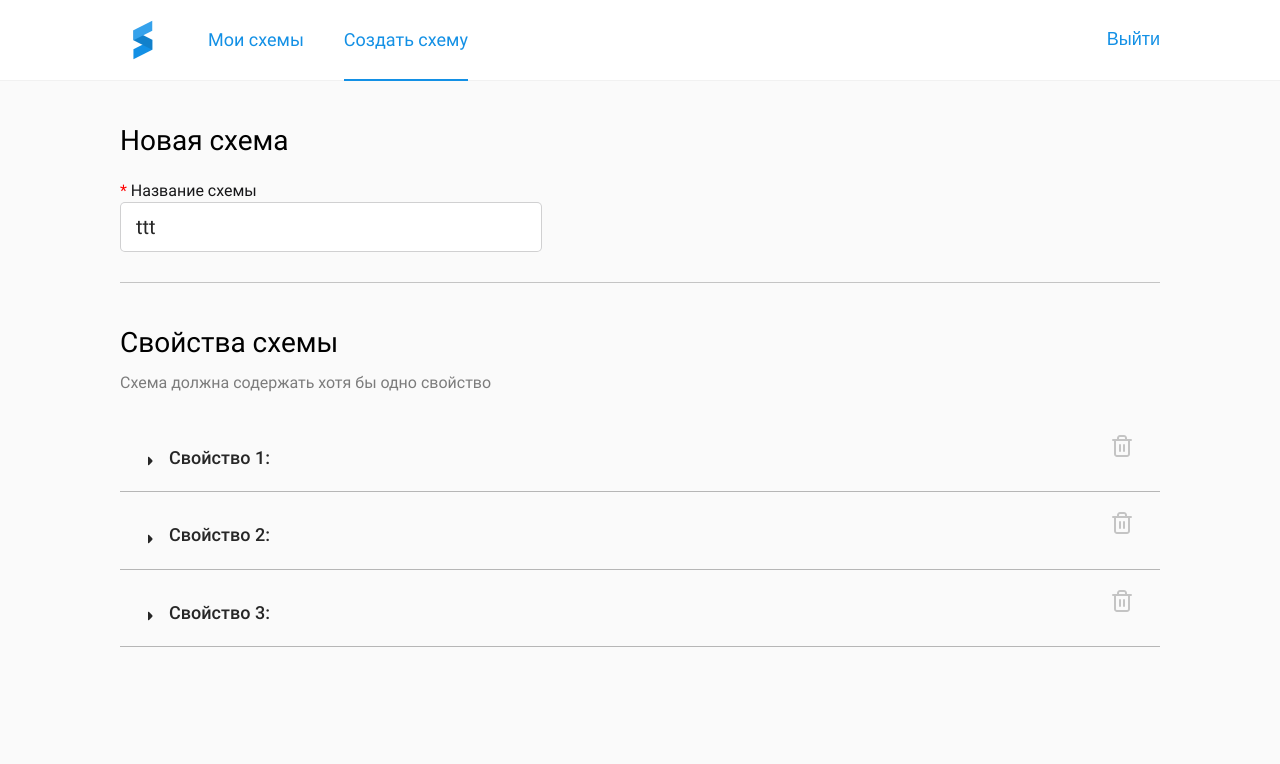
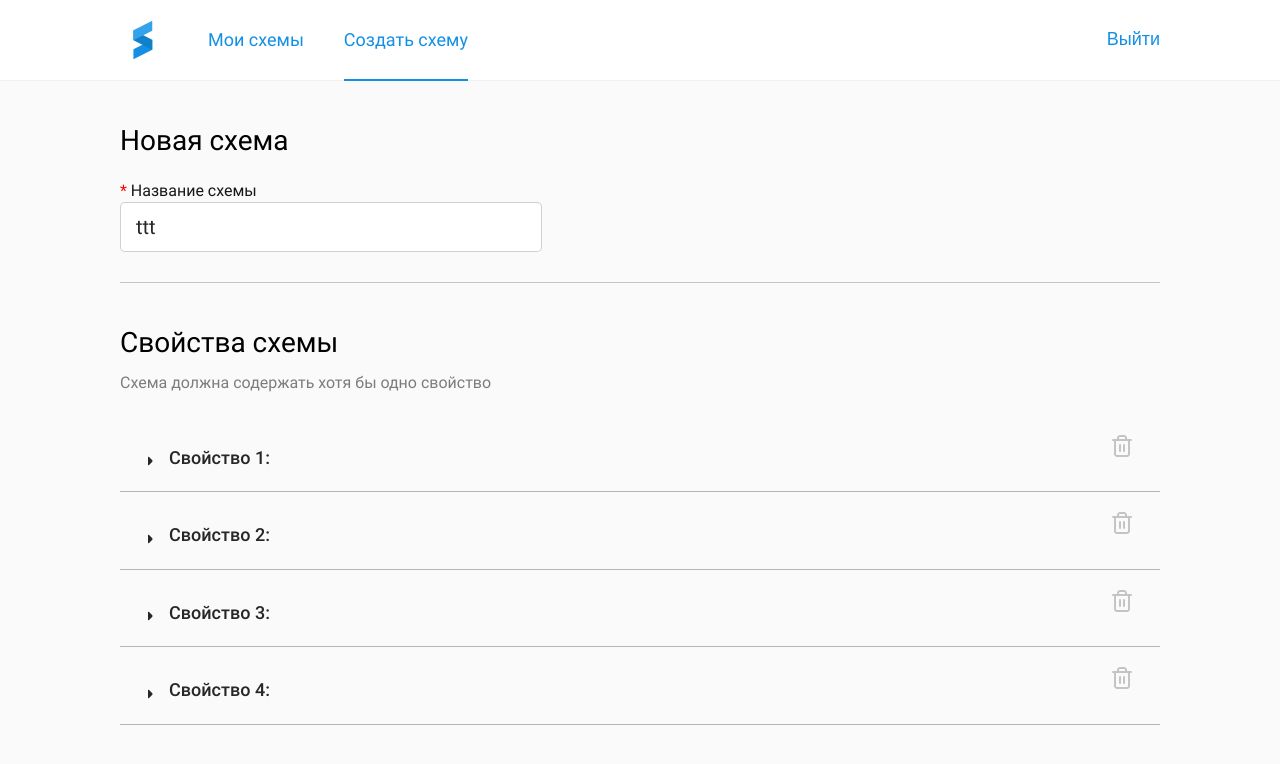
Before and after one commit to obronov/constructor_form, a Vue app in the folder forms/: page /create in a window 1280 px wide. Shown: the top 764 px of the page. Built offline with nearby package versions, Linux system fonts and the light colour scheme.

Commit message:
wip added header

```diff
--- a/forms/src/assets/scss/global.scss
+++ b/forms/src/assets/scss/global.scss
@@ -554,3 +554,9 @@ h2, .h2 {
     background: rgba(197, 228, 249, 0.3);
   }
 }
+
+.create-schema-validation-min-max{
+  display: grid;
+  grid-template-columns: 1fr 1fr;
+  grid-gap: 0 2.2em;
+}
--- a/forms/src/components/CreateSchemes.vue
+++ b/forms/src/components/CreateSchemes.vue
@@ -25,21 +25,27 @@
               </div>
               <div class="create-schema-items__short-desc" >{{setShortDescription(item[2].value, item[0].value)}}</div>
               <div class="create-schema-items__controls-items" v-show="selectedItem == `item${index}`">
-                <ControlText class="control_create-schema" @oninput="(value) => item[0].value = value" :options="{
+                <ControlText class="control_create-schema"
+                  @oninput="(value) => item[0].value = value"
+                  :options="{
                     key: item[0].key,
                     label: item[0].label,
                     value: item[0].value,
                     type: item[0].type,
                     validation: item[0].validation
                   }"/>
-                <ControlText class="control_create-schema" @oninput="(value) => item[1].value = value" :options="{
+                <ControlText class="control_create-schema"
+                  @oninput="(value) => item[1].value = value"
+                  :options="{
                     key: item[1].key,
                     label: item[1].label,
                     value: item[1].value,
                     type: item[1].type,
                     validation: item[1].validation
                   }"/>
-                <ControlSelect class="control_create-schema" @oninput="(option) => item[2].value = option.key" :options="{
+                <ControlSelect class="control_create-schema"
+                  @oninput="(option) => item[2].value = option.key"
+                  :options="{
                     key: item[2].key + index,
                     label: item[2].label,
                     value: item[2].value,
@@ -51,9 +57,43 @@
 
             </div>
 
-            <div class="create-schema-items__controls" v-if="selectedItem == `item${index}`">
-              <div class="create-schema-items__properties-name">
+            <div class="create-schema-items__controls" v-show="selectedItem == `item${index}`">
+              <div class="create-schema-items__properties-name" v-show="item[2].value">
                 <span>Валидация</span>
+              </div>
+              <div class="create-schema-validation-required" v-show="item[2].value">
+                  {{`блок required ${index}`}}
+              </div>
+              <div class="create-schema-validation-min-max" v-show="item[2].value == 'string' || item[2].value == 'number' || item[2].value == 'password'">
+                <ControlText class="control_create-schema"
+                  @oninput="setValueOptions($event, item[2].value, index, 'min')"
+                  :options="{
+                    key: `min${index}`,
+                    label: 'Мин. кол-во символов',
+                    value: getValueOptions(item[2].value, index, 'min'),
+                    type: 'string',
+                    validation: {}
+                  }"/>
+                <ControlText class="control_create-schema"
+                  @oninput="setValueOptions($event, item[2].value, index, 'max')"
+                  :options="{
+                    key: `max${index}`,
+                    label: 'Макс. кол-во символов',
+                    value: getValueOptions(item[2].value, index, 'max'),
+                    type: 'string',
+                    validation: {}
+                  }"/>
+              </div>
+              <div class="create-schema-validation-pattern" v-show="item[2].value == 'string' || item[2].value == 'password'">
+                <ControlText class="control_create-schema"
+                  @oninput="setValueOptions($event, item[2].value, index, 'pattern')"
+                  :options="{
+                    key: `pattern${index}`,
+                    label: 'Шаблон ввода',
+                    value: getValueOptions(item[2].value, index, 'pattern'),
+                    type: 'string',
+                    validation: {}
+                  }"/>
               </div>
             </div>
 
@@ -153,6 +193,33 @@ export default {
     }
   },
   methods:{
+    getValueOptions(key, index, typeValidation){
+      let value = '';
+
+      this.schema.fields[index].forEach(element => {
+        if(element.type == 'select') {
+          element.options.forEach(item => {
+            if(item.key == key){
+             value = item.validation[typeValidation];
+            }
+          });
+        }
+      });
+
+      return value;
+    },
+    setValueOptions(value, key, index, typeValidation){
+      this.schema.fields[index].forEach(element => {
+        if(element.type == 'select') {
+          element.options.forEach(item => {
+            if(item.key == key){
+              item.validation[typeValidation] = value;
+            }
+          });
+        }
+      });
+
+    },
     deleteProperty(index){
       if(this.schema.fields.length > 1){
         this.schema.fields.splice(index, 1);
--- a/forms/src/views/Create.vue
+++ b/forms/src/views/Create.vue
@@ -45,32 +45,58 @@ export default {
               "options": [
                 {
                   "key": "string",
-                  "value": "Текстовое поле"
+                  "value": "Текстовое поле",
+                  "validation": {
+                    "min": "",
+                    "max": "",
+                    "pattern": "",
+                    "required": false
+                  },
                 },
                 {
                   "key": "number",
-                  "value": "Числовое поле"
+                  "value": "Числовое поле",
+                  "validation": {
+                    "min": "",
+                    "max": "",
+                    "required": false
+                  },
                 },
                 {
                   "key": "password",
-                  "value": "Пароль"
+                  "value": "Пароль",
+                  "validation": {
+                    "min": "",
+                    "max": "",
+                    "pattern": "",
+                    "required": false
+                  },
                 },
                 {
                   "key": "checkbox",
-                  "value": "Чекбокс"
+                  "value": "Чекбокс",
+                  "validation": {
+                    "required": false
+                  },
                 },
                 {
                   "key": "phone",
-                  "value": "Номер телефона"
+                  "value": "Номер телефона",
+                  "validation": {
+                    "required": false
+                  },
                 },
                 {
                   "key": "select",
-                  "value": "Выпадающий список"
+                  "value": "Выпадающий список",
+                  "validation": {
+                    "required": false
+                  },
                 }
               ]
             }
           ],
-         [
+          [
             {
               "key": "key_schema",
               "value": "",
@@ -100,32 +126,58 @@ export default {
               "options": [
                 {
                   "key": "string",
-                  "value": "Текстовое поле"
+                  "value": "Текстовое поле",
+                  "validation": {
+                    "min": "",
+                    "max": "",
+                    "pattern": "",
+                    "required": false
+                  },
                 },
                 {
                   "key": "number",
-                  "value": "Числовое поле"
+                  "value": "Числовое поле",
+                  "validation": {
+                    "min": "",
+                    "max": "",
+                    "required": false
+                  },
                 },
                 {
                   "key": "password",
-                  "value": "Пароль"
+                  "value": "Пароль",
+                  "validation": {
+                    "min": "",
+                    "max": "",
+                    "pattern": "",
+                    "required": false
+                  },
                 },
                 {
                   "key": "checkbox",
-                  "value": "Чекбокс"
+                  "value": "Чекбокс",
+                  "validation": {
+                    "required": false
+                  },
                 },
                 {
                   "key": "phone",
-                  "value": "Номер телефона"
+                  "value": "Номер телефона",
+                  "validation": {
+                    "required": false
+                  },
                 },
                 {
                   "key": "select",
-                  "value": "Выпадающий список"
+                  "value": "Выпадающий список",
+                  "validation": {
+                    "required": false
+                  },
                 }
               ]
             }
           ],
-         [
+          [
             {
               "key": "key_schema",
               "value": "",
@@ -155,31 +207,139 @@ export default {
               "options": [
                 {
                   "key": "string",
-                  "value": "Текстовое поле"
+                  "value": "Текстовое поле",
+                  "validation": {
+                    "min": "",
+                    "max": "",
+                    "pattern": "",
+                    "required": false
+                  },
                 },
                 {
                   "key": "number",
-                  "value": "Числовое поле"
+                  "value": "Числовое поле",
+                  "validation": {
+                    "min": "",
+                    "max": "",
+                    "required": false
+                  },
                 },
                 {
                   "key": "password",
-                  "value": "Пароль"
+                  "value": "Пароль",
+                  "validation": {
+                    "min": "",
+                    "max": "",
+                    "pattern": "",
+                    "required": false
+                  },
                 },
                 {
                   "key": "checkbox",
-                  "value": "Чекбокс"
+                  "value": "Чекбокс",
+                  "validation": {
+                    "required": false
+                  },
                 },
                 {
                   "key": "phone",
-                  "value": "Номер телефона"
+                  "value": "Номер телефона",
+                  "validation": {
+                    "required": false
+                  },
                 },
                 {
                   "key": "select",
-                  "value": "Выпадающий список"
+                  "value": "Выпадающий список",
+                  "validation": {
+                    "required": false
+                  },
                 }
               ]
             }
           ],
+          [
+            {
+              "key": "key_schema",
+              "value": "",
+              "type": "string",
+              "label": "Ключ свойства",
+              "validation": {
+                  "required": true
+              }
+            },
+            {
+              "key": "name_properties",
+              "value": "",
+              "type": "string",
+              "label": "Название свойства",
+              "validation": {
+                  "required": true
+              }
+            },
+            {
+              "key": "select_properties",
+              "type": "select",
+              "value": "",
+              "label": "Поле для отображения",
+              "validation": {
+                  "required": true
+              },
+              "options": [
+                {
+                  "key": "string",
+                  "value": "Текстовое поле",
+                  "validation": {
+                    "min": "",
+                    "max": "",
+                    "pattern": "",
+                    "required": false
+                  },
+                },
+                {
+                  "key": "number",
+                  "value": "Числовое поле",
+                  "validation": {
+                    "min": "",
+                    "max": "",
+                    "required": false
+                  },
+                },
+                {
+                  "key": "password",
+                  "value": "Пароль",
+                  "validation": {
+                    "min": "",
+                    "max": "",
+                    "pattern": "",
+                    "required": false
+                  },
+                },
+                {
+                  "key": "checkbox",
+                  "value": "Чекбокс",
+                  "validation": {
+                    "required": false
+                  },
+                },
+                {
+                  "key": "phone",
+                  "value": "Номер телефона",
+                  "validation": {
+                    "required": false
+                  },
+                },
+                {
+                  "key": "select",
+                  "value": "Выпадающий список",
+                  "validation": {
+                    "required": false
+                  },
+                }
+              ]
+            }
+          ],
+
         ]
       }
     }
```
Lines whose indentation alone changed are shown as unchanged.
